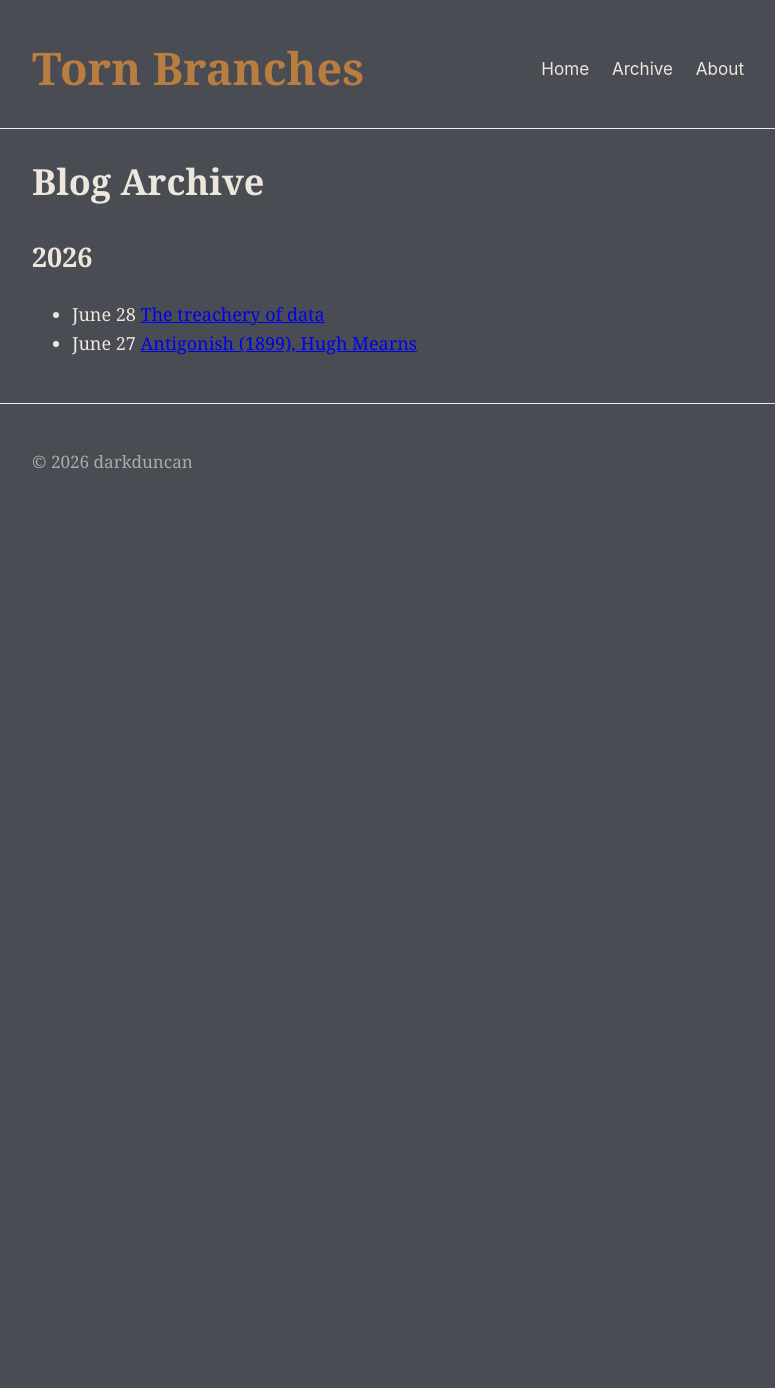
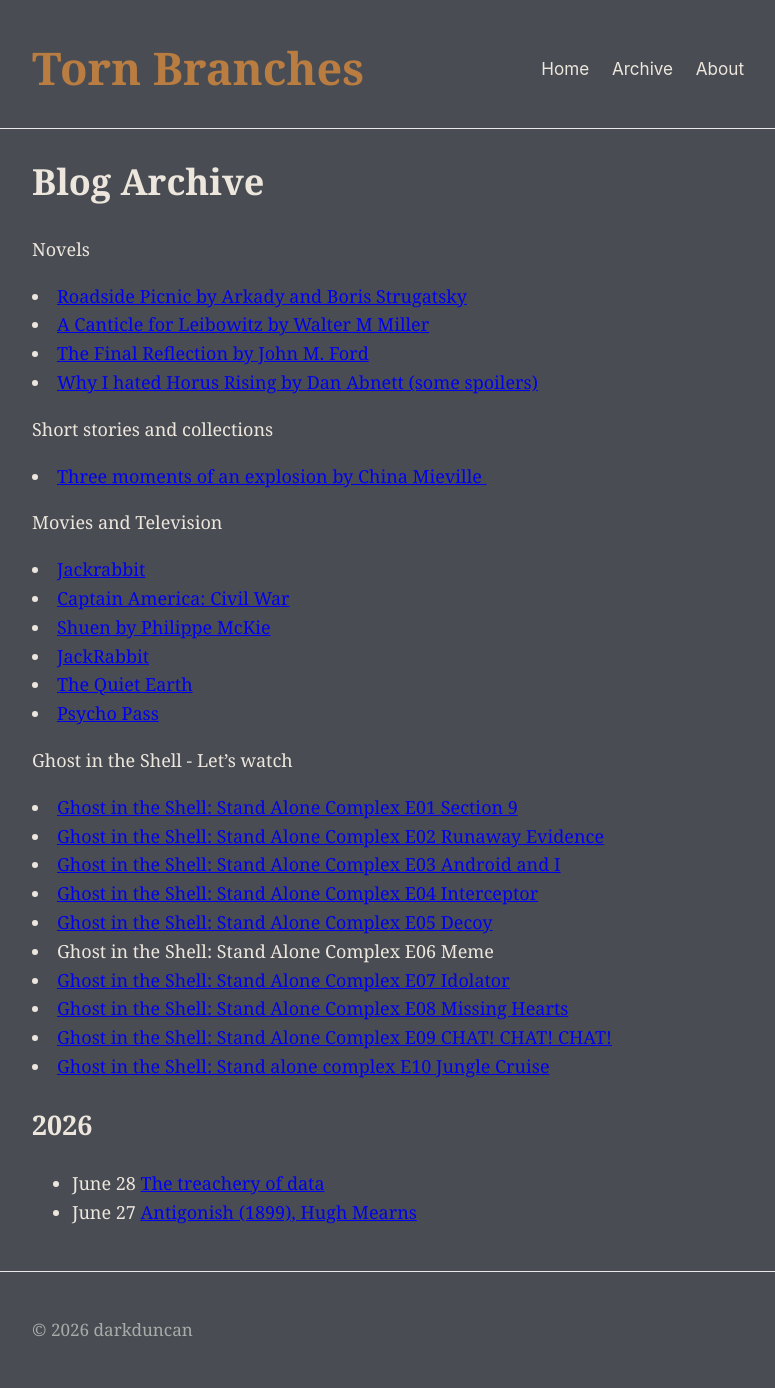
Before and after one commit to darkduncan/Torn-Branches, a Jekyll site: the page built from archive.md, in a window 1280 px wide. Shown: the whole page, without its empty margins (252-1027 px from the left). Built offline with Jekyll 4.4.1, drawn with Linux system fonts in a browser that asks for light colours; before the commit the page ends 908 px from its top, so only the background shows below that.

Commit message:
Expand blog archive with new reviews
Added various novels, short stories, and media reviews to the blog archive.

```diff
--- a/archive.md
+++ b/archive.md
@@ -4,6 +4,48 @@ title: Archive
 ---
 
 # Blog Archive
+Novels
+
+<li><a href="http://tornbranches.blogspot.co.nz/search/label/sci%20fi%20book%20review" target="_blank">Roadside Picnic by Arkady and Boris Strugatsky</a></li>
+
+<li><a href="http://tornbranches.blogspot.co.nz/2016/06/a-canticle-for-leibowitz-by-walter-m.html" target="_blank">A Canticle for Leibowitz by Walter M Miller</a></li>
+
+<li><a href="http://tornbranches.blogspot.co.nz/2016/05/where-to-for-star-trek-beyond.html" target="_blank">The Final Reflection by John M. Ford</a></li>
+
+<li><a href="http://tornbranches.blogspot.co.nz/2016/09/why-i-hated-horus-rising-by-dan-abnett.html" target="_blank">Why I hated Horus Rising by Dan Abnett (some spoilers)</a></li>
+
+Short stories and collections
+
+<li><a href="http://tornbranches.blogspot.co.nz/2016/06/book-review-three-moments-of-explosion.html" target="_blank">Three moments of an explosion by China Mieville&nbsp;</a></li>
+
+Movies and Television
+
+<li><a href="http://tornbranches.blogspot.co.nz/2016/07/jackrabbit-movie-review.html" target="_blank">Jackrabbit</a></li>
+
+<li><a href="http://tornbranches.blogspot.co.nz/2016/05/captain-america-civil-war-review.html" target="_blank">Captain America: Civil War</a></li>
+
+<li><a href="http://tornbranches.blogspot.co.nz/2016/05/film-review-shuen-by-philippe-mckie.html" target="_blank">Shuen by Philippe McKie</a></li>
+
+<li><a href="http://tornbranches.blogspot.co.nz/2016/07/jackrabbit-movie-review.html" target="_blank">JackRabbit</a></li>
+
+<li><a href="http://tornbranches.blogspot.co.nz/2016/06/think-new-zealand-genre-films-are-just.html" target="_blank">The&nbsp;Quiet Earth</a></li>
+
+<li><a href="http://tornbranches.blogspot.co.nz/2016/06/psycho-pass-is-gripping-homage-to.html" target="_blank">Psycho Pass</a></li>
+
+Ghost in the Shell - Let's watch
+
+<li><a href="http://tornbranches.blogspot.co.nz/2016/06/ghost-in-shell-stand-alone-complex-e01.html" target="_blank">Ghost in the Shell: Stand Alone Complex E01 Section 9</a></li>
+
+<li><a href="http://tornbranches.blogspot.co.nz/2016/06/ghost-in-shell-stand-alone-complex-e02.html" target="_blank">Ghost in the Shell: Stand Alone Complex E02 Runaway Evidence</a></li>
+<li><a href="http://tornbranches.blogspot.co.nz/2016/06/ghost-in-shell-stand-alone-complex-e03.html" target="_blank">Ghost in the Shell: Stand Alone Complex E03 Android and I</a></li>
+<li><a href="http://tornbranches.blogspot.co.nz/2016/07/ghost-in-shell-stand-alone-complex-e04.html" target="_blank">Ghost in the Shell: Stand Alone Complex E04 Interceptor</a></li>
+<li><span id="goog_1218098820"></span><a href="https://tornbranches.blogspot.com/2016/08/ghost-in-shell-stand-alone-complex-e05.html" target="_blank">Ghost in the Shell: Stand Alone Complex E05 Decoy</a>&nbsp;<span id="goog_847014170"></span><a href="https://www.blogger.com/"></a><span id="goog_847014171"></span></li>
+<li>Ghost in the Shell: Stand Alone Complex E06 Meme</li>
+
+<li><a href="http://tornbranches.blogspot.co.nz/2016/08/ghost-in-shell-stand-alone-complex-e07.html" target="_blank">Ghost in the Shell: Stand Alone Complex E07 Idolator</a></li>
+<li><a href="http://tornbranches.blogspot.co.nz/2016/09/ghost-in-shell-stand-alone-complex-e08.html" target="_blank">Ghost in the Shell: Stand Alone Complex E08 Missing Hearts</a></li>
+<li><a href="http://tornbranches.blogspot.co.nz/2016/10/ghost-in-shell-stand-alone-complex-e09.html" target="_blank">Ghost in the Shell: Stand Alone Complex E09 CHAT! CHAT! CHAT!</a></li>
+<li><a href="http://tornbranches.blogspot.co.nz/2016/10/ghost-in-shell-stand-alone-complex-e10.html" target="_blank">Ghost in the Shell: Stand alone complex E10 Jungle Cruise</a></li>
 
 {% assign posts_by_year = site.posts | group_by_exp: 'post', 'post.date | date: "%Y"' %}
 
```
